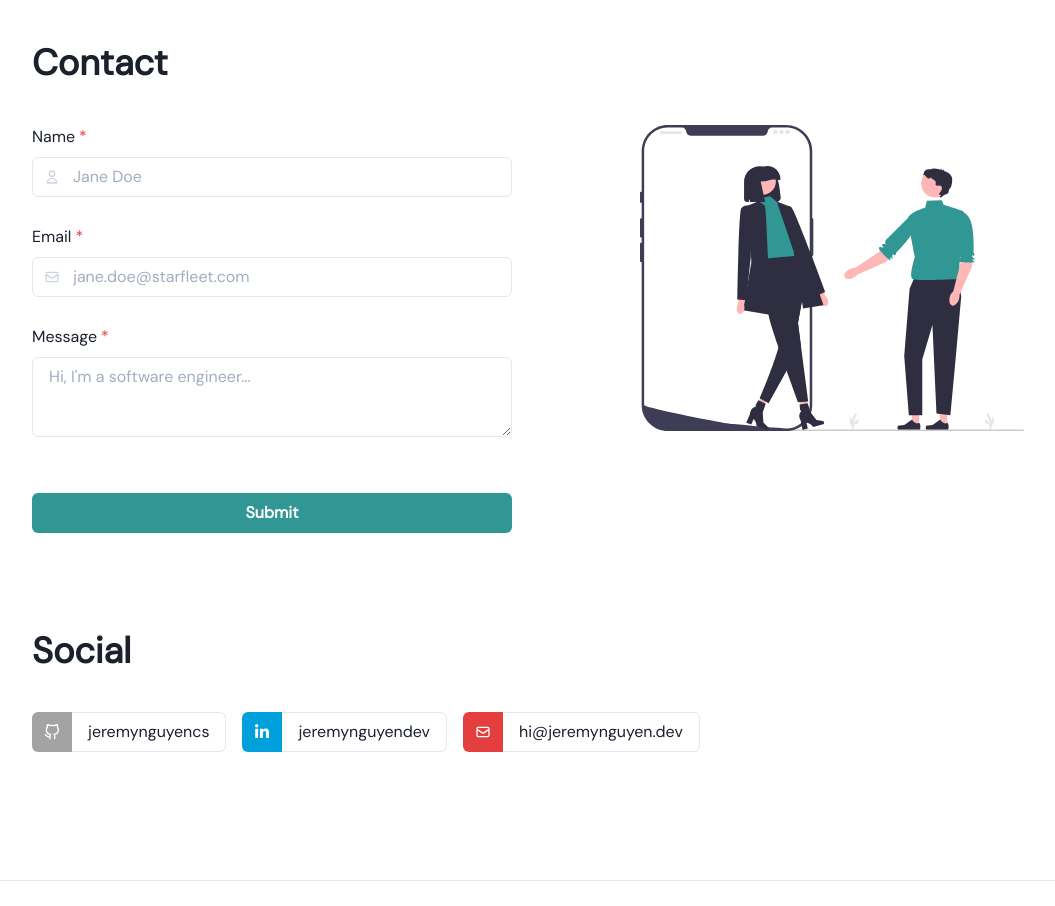
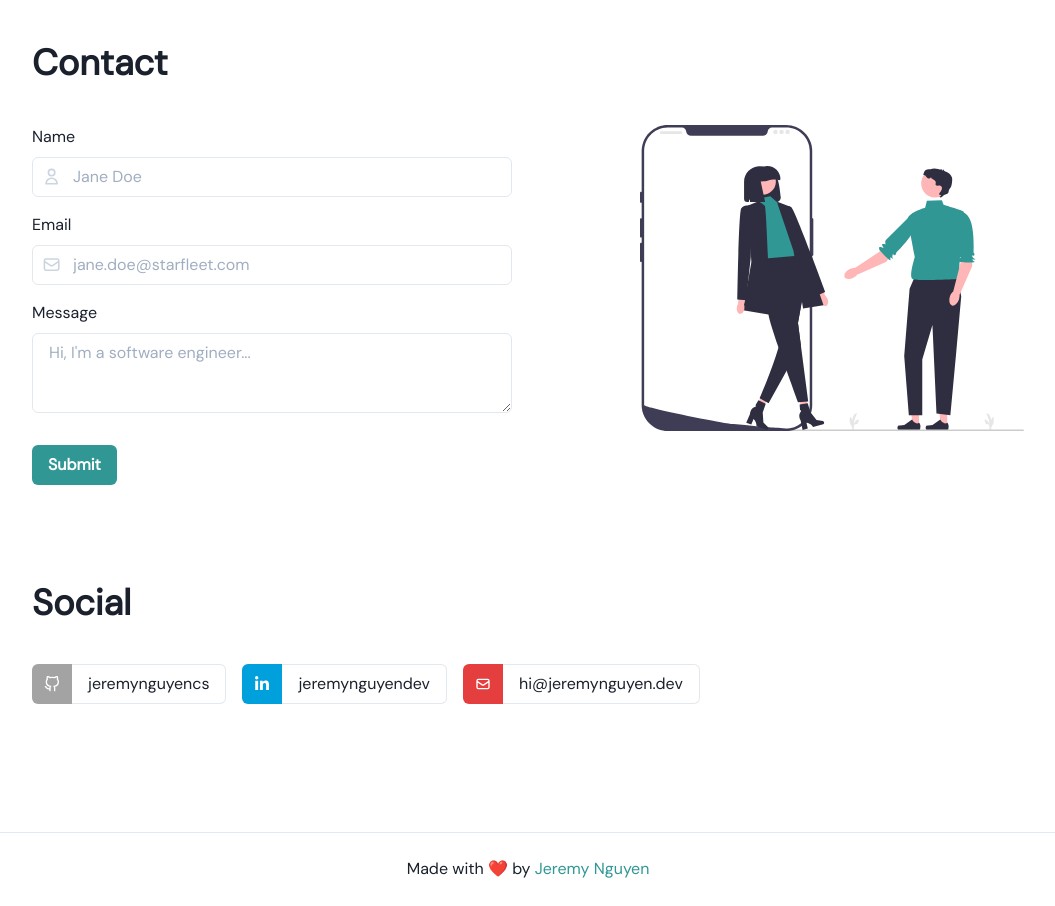
Before and after one commit to jeremy-code/personal-web, a React (Create React App) app: page / in a window 1280 px wide. Shown: the part 1780-2686 px from the top of the page, without its empty margins (112-1167 px from the left). Built offline with nearby package versions, Linux system fonts and the light colour scheme.

Commit message:
Chore: Implement React Hook Form

```diff
--- a/package.json
+++ b/package.json
@@ -13,6 +13,7 @@
     "framer-motion": "^6.2.8",
     "react": "^18.0.0",
     "react-dom": "^18.0.0",
+    "react-hook-form": "^7.33.1",
     "react-icons": "^4.3.1",
     "react-intersection-observer": "^8.34.0",
     "react-scripts": "^5.0.1",
--- a/public/index.html
+++ b/public/index.html
@@ -15,10 +15,5 @@
   <body>
     <noscript>You need to enable JavaScript to run this app.</noscript>
     <div id="root"></div>
-    <form name="contact" netlify netlify-honeypot="bot-field" hidden>
-      <input type="text" name="name" />
-      <input type="email" name="email" />
-      <textarea name="message"></textarea>
-    </form>
   </body>
 </html>
--- a/src/features/Contact/ContactForm.tsx
+++ b/src/features/Contact/ContactForm.tsx
@@ -1,85 +1,89 @@
-import React, { useState } from "react";
-import { Stack, Button, useToast } from "@chakra-ui/react";
+import React from "react";
+import {
+  Button,
+  FormErrorMessage,
+  FormLabel,
+  FormControl,
+  Input,
+  InputLeftElement,
+  useToast,
+  InputGroup,
+} from "@chakra-ui/react";
+import { useForm } from "react-hook-form";
 import { HiOutlineUser, HiOutlineMail } from "react-icons/hi";
 
-import { ContactFormInput, ContactFormTextarea } from "features/Contact";
+import ContactFormInput from "features/Contact/ContactFormInput";
+import ContactFormTextarea from "features/Contact/ContactFormTextarea";
+
+export type ContactFormData = {
+  name: string;
+  email: string;
+  message: string;
+};
 
 const ContactForm = () => {
-  const [form, setForm] = useState({
-    name: "",
-    email: "",
-    message: "",
-  });
-  const toast = useToast();
+  const {
+    register,
+    handleSubmit,
+    formState: { errors, isSubmitting },
+  } = useForm<ContactFormData>();
 
-  const handleChange = (e: React.ChangeEvent<HTMLTextAreaElement | HTMLInputElement>) => {
-    const { name, value } = e.target;
-    setForm({ ...form, [name]: value });
-  };
-
-  // Encode form data for sending as post data
-  const encode = (data: { [x: string]: string | number | boolean }) => {
-    return Object.keys(data)
-      .map((key) => encodeURIComponent(key) + "=" + encodeURIComponent(data[key]))
-      .join("&");
-  };
-
-  const handleSubmit = (e: React.FormEvent) => {
-    e.preventDefault();
-    fetch("/", {
-      method: "POST",
-      headers: { "Content-Type": "application/x-www-form-urlencoded" },
-      body: encode({ "form-name": "contact", ...form }),
-    })
-      .then(
-        () => (
-          setForm({
-            name: "",
-            email: "",
-            message: "",
-          }),
-          toast({
-            title: "Message sent.",
-            description: "Your message has been sent.",
-            status: "success",
-            duration: 9000,
-            isClosable: true,
-          })
-        )
-      )
-      .catch((error) => console.log(error));
-  };
+  function onSubmit(data: ContactFormData) {
+    console.log(data);
+  }
 
   return (
-    <form
-      onSubmit={handleSubmit}
-      name="contact"
-      method="POST"
-      data-netlify-recaptcha="true"
-      data-netlify="true"
-    >
-      {/* For Netlify forms */}
-      <input type="hidden" name="form-name" value="contact" />
-      <Stack gap={5}>
+    <form onSubmit={handleSubmit(onSubmit)}>
       <ContactFormInput
         name="name"
+        placeholder="Jane Doe"
         icon={HiOutlineUser}
-          value={form.name}
-          handleChange={handleChange}
+        register={register}
+        error={errors.name}
       />
       <ContactFormInput
         name="email"
+        placeholder="jane.doe@starfleet.com"
         icon={HiOutlineMail}
-          value={form.email}
-          handleChange={handleChange}
+        register={register}
+        error={errors.email}
       />
-        <ContactFormTextarea value={form.message} handleChange={handleChange} />
-        <div data-netlify-recaptcha="true"></div>
-        <Button colorScheme="teal" type="submit">
+      <ContactFormTextarea
+        name="message"
+        placeholder="Hi, I'm a software engineer..."
+        register={register}
+        error={errors.message}
+      />
+      <Button type="submit" isLoading={isSubmitting} mt={4} colorScheme="teal">
         Submit
       </Button>
-      </Stack>
     </form>
+    // <form
+    //   onSubmit={handleSubmit}
+    //   name="contact"
+    //   method="POST"
+    //   data-netlify-recaptcha="true"
+    //   data-netlify="true"
+    // >
+    //   <Stack gap={5}>
+    //     <ContactFormInput
+    //       name="name"
+    //       icon={HiOutlineUser}
+    //       value={form.name}
+    //       handleChange={handleChange}
+    //     />
+    //     <ContactFormInput
+    //       name="email"
+    //       icon={HiOutlineMail}
+    //       value={form.email}
+    //       handleChange={handleChange}
+    //     />
+    //     <ContactFormTextarea value={form.message} handleChange={handleChange} />
+    //     <Button colorScheme="teal" type="submit">
+    //       Submit
+    //     </Button>
+    //   </Stack>
+    // </form>
   );
 };
 
--- a/src/features/Contact/ContactFormInput.tsx
+++ b/src/features/Contact/ContactFormInput.tsx
@@ -5,47 +5,82 @@ import {
   InputGroup,
   InputLeftElement,
   Icon,
+  FormErrorMessage,
   Input,
 } from "@chakra-ui/react";
 
-import { ContactFormInputProps } from "utils/const";
+import { IconType } from "react-icons";
 
-const ContactFormInput = ({ name, icon, value, handleChange }: ContactFormInputProps) => {
-  function handleParams(name: string) {
-    if (name === "name") {
-      return {
-        type: "text",
-        placeholder: "Jane Doe",
-      };
-    } else if (name === "email") {
-      return {
-        type: "email",
-        placeholder: "jane.doe@starfleet.com",
-      };
-    } else {
-      console.log("Error: ContactFormInput.tsx: handleParams()");
-    }
-  }
+import { ContactFormData } from "features/Contact/ContactForm";
+import { FieldError, UseFormRegister } from "react-hook-form";
 
+type ContactFormProps = {
+  name: "name" | "email";
+  placeholder: string;
+  icon: IconType;
+  error?: FieldError;
+  register: UseFormRegister<ContactFormData>;
+};
+
+const ContactFormInput = ({ name, placeholder, icon, error, register }: ContactFormProps) => {
   return (
-    <FormControl isRequired>
-      <FormLabel htmlFor="name" textTransform="capitalize">
-        {name}
-      </FormLabel>
+    <FormControl isInvalid={error !== undefined} mb={4}>
+      <FormLabel>{name.charAt(0).toUpperCase() + name.slice(1)}</FormLabel>
       <InputGroup>
-        <InputLeftElement pointerEvents="none">
-          <Icon as={icon} color="gray.300" />
+        <InputLeftElement pointerEvents="none" color="gray.300" fontSize="1.2em">
+          <Icon as={icon} />
         </InputLeftElement>
         <Input
-          type={handleParams(name)?.type}
-          placeholder={handleParams(name)?.placeholder}
-          name={name}
-          value={value}
-          onChange={handleChange}
+          placeholder={placeholder}
+          {...register(name, {
+            required: `${name} is required`,
+          })}
         />
       </InputGroup>
+      <FormErrorMessage>{error?.message}</FormErrorMessage>
     </FormControl>
   );
 };
 
 export default ContactFormInput;
+
+// import { ContactFormInputProps } from "utils/const";
+
+// const ContactFormInput = ({ name, icon, value, handleChange }: ContactFormInputProps) => {
+//   function handleParams(name: string) {
+//     if (name === "name") {
+//       return {
+//         type: "text",
+//         placeholder: "Jane Doe",
+//       };
+//     } else if (name === "email") {
+//       return {
+//         type: "email",
+//         placeholder: "jane.doe@starfleet.com",
+//       };
+//     } else {
+//       console.log("Error: ContactFormInput.tsx: handleParams()");
+//     }
+//   }
+
+//   return (
+//     <FormControl isRequired>
+//       <FormLabel htmlFor="name" textTransform="capitalize">
+//         {name}
+//       </FormLabel>
+//       <InputGroup>
+//         <InputLeftElement pointerEvents="none">
+//           <Icon as={icon} color="gray.300" />
+//         </InputLeftElement>
+//         <Input
+//           placeholder={handleParams(name)?.placeholder}
+//           name={name}
+//           value={value}
+//           onChange={handleChange}
+//         />
+//       </InputGroup>
+//     </FormControl>
+//   );
+// };
+
+// export default ContactFormInput;
--- a/src/features/Contact/ContactFormTextarea.tsx
+++ b/src/features/Contact/ContactFormTextarea.tsx
@@ -1,20 +1,24 @@
 import React from "react";
 import { FormControl, FormLabel, Textarea } from "@chakra-ui/react";
+import { FieldError, UseFormRegister } from "react-hook-form";
+import { ContactFormData } from "features/Contact/ContactForm";
 
 type ContactFormTextareaProps = {
-  value: string;
-  handleChange: (e: React.ChangeEvent<HTMLTextAreaElement>) => void;
+  name: "message";
+  placeholder: string;
+  error?: FieldError;
+  register: UseFormRegister<ContactFormData>;
 };
 
-const ContactFormTextarea = ({ value, handleChange }: ContactFormTextareaProps) => {
+const ContactFormTextarea = ({ name, placeholder, error, register }: ContactFormTextareaProps) => {
   return (
-    <FormControl isRequired>
-      <FormLabel htmlFor="message">Message</FormLabel>
+    <FormControl isInvalid={error !== undefined} mb={4}>
+      <FormLabel>{name.charAt(0).toUpperCase() + name.slice(1)}</FormLabel>
       <Textarea
-        placeholder="Hi, I'm a software engineer..."
-        name="message"
-        value={value}
-        onChange={handleChange}
+        placeholder={placeholder}
+        {...register(name, {
+          required: `${name} is required`,
+        })}
       />
     </FormControl>
   );
--- a/src/utils/const.ts
+++ b/src/utils/const.ts
@@ -115,7 +115,7 @@ export const SOCIAL_MEDIA = [
 ];
 
 export type ContactFormInputProps = {
-  name: string;
+  name: "name" | "email" | "message";
   icon: IconType;
   value: string;
   handleChange: (e: React.ChangeEvent<HTMLInputElement>) => void;
```
Also changed, not shown: 1 other file (tests, documents, lock files or other folders). Lines whose indentation alone changed are shown as unchanged.
